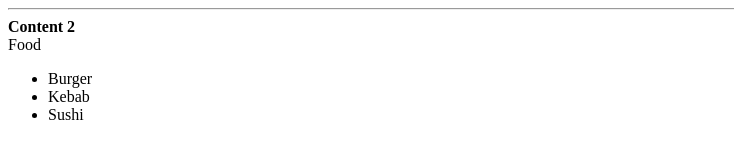
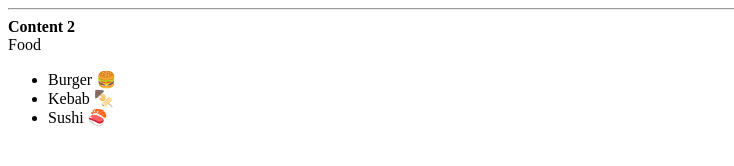
Before and after one commit to weihungchin/angular-7-starter, an Angular app: page / in a window 1280 px wide. Shown: the part 140-306 px from the top of the page, without its empty margins (0-734 px from the left). Built offline with nearby package versions, Linux system fonts and the light colour scheme.

Commit message:
add emoticon

```diff
--- a/src/app/app.component.html
+++ b/src/app/app.component.html
@@ -21,9 +21,9 @@
 <div>
   Food
   <ul>
-    <li>Burger</li>
-    <li>Kebab</li>
-    <li>Sushi</li>
+    <li>Burger 🍔</li>
+    <li>Kebab 🍢</li>
+    <li>Sushi 🍣</li>
   </ul>
 </div>
 
```
